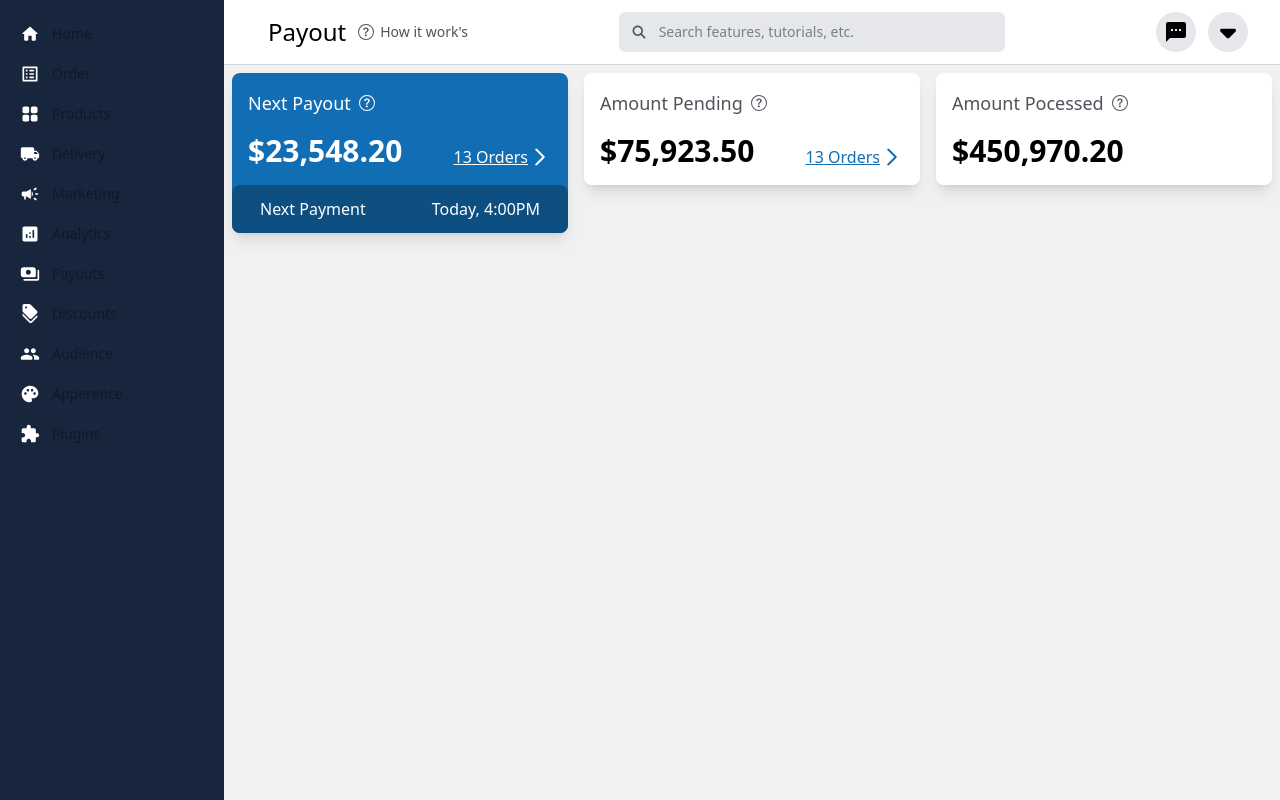
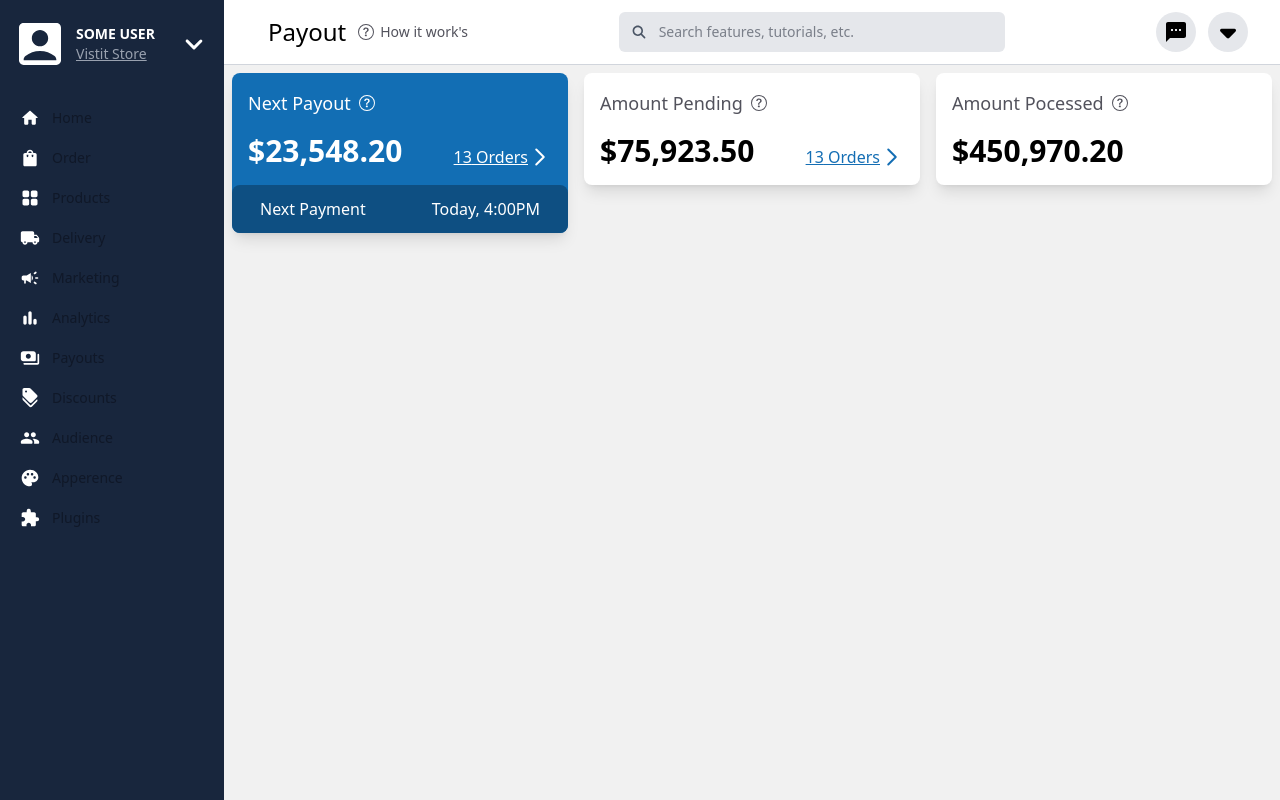
Before and after one commit to tushar0i/dukaan-payout-dashboard, a React app: page / in a window 1280 px wide. Built offline with nearby package versions, Linux system fonts and the light colour scheme; the HTML template or start-up script is replaced by a standard one.

Commit message:
Adding Profile and icons in SidePanal

```diff
--- a/components/SidePanal.jsx
+++ b/components/SidePanal.jsx
@@ -1,78 +1,100 @@
 const SidePanal = () => {
     return (<>
 
-        <aside  class="fixed lg:sticky z-40 w-56 h-screen transition-transform -translate-x-full lg:translate-x-0 " aria-label="Sidebar">
+        <aside class="fixed lg:sticky z-40 w-56 h-screen transition-transform -translate-x-full lg:translate-x-0 " aria-label="Sidebar">
             <div class="h-full px-3 py-4 overflow-y-auto bg-[#18263d]">
+                <div className="flex justify-between items-center pb-7">
+
+                    <div className="flex items-center">
+                        <svg xmlns="http://www.w3.org/2000/svg" className="w-14 h-14 fill-white" viewBox="0 0 24 24"><path d="M19 3H5c-1.1 0-2 .9-2 2v14c0 1.1.9 2 2 2h14c1.1 0 2-.9 2-2V5c0-1.1-.9-2-2-2zm-7 3c1.93 0 3.5 1.57 3.5 3.5S13.93 13 12 13s-3.5-1.57-3.5-3.5S10.07 6 12 6zm7 13H5v-.23c0-.62.28-1.2.76-1.58C7.47 15.82 9.64 15 12 15s4.53.82 6.24 2.19c.48.38.76.97.76 1.58V19z" /></svg>
+
+                        <div className="pl-2 flex-col">
+                        <div className="text-white text-sm font-bold">
+                            SOME USER
+                        </div>
+                        <div className="text-gray-400 underline  text-sm font-light cursor-pointer">
+                            Vistit Store
+                        </div>
+                    </div>
+                    </div>
+                    <div className="h-9 w-9 flex justify-end cursor-pointer">
+                        <svg xmlns="http://www.w3.org/2000/svg" className="fill-white" viewBox="0 0 24 24"><path d="M8.12 9.29 12 13.17l3.88-3.88a.996.996 0 1 1 1.41 1.41l-4.59 4.59a.996.996 0 0 1-1.41 0L6.7 10.7a.996.996 0 0 1 0-1.41c.39-.38 1.03-.39 1.42 0z" /></svg>
+                    </div>
+                </div>
                 <ul class="space-y-1 text-sm font-medium">
                     <li>
                         <a href="#" class="flex items-center p-2 text-gray-900 rounded-lg dark:text-white hover:bg-gray-100 dark:hover:bg-gray-700 group">
-                            <svg xmlns="http://www.w3.org/2000/svg" className="h-5 w-5 fill-white" viewBox="0 0 24 24"><path d="M10 19v-5h4v5c0 .55.45 1 1 1h3c.55 0 1-.45 1-1v-7h1.7c.46 0 .68-.57.33-.87L12.67 3.6c-.38-.34-.96-.34-1.34 0l-8.36 7.53c-.34.3-.13.87.33.87H5v7c0 .55.45 1 1 1h3c.55 0 1-.45 1-1z"/></svg>
+                            <svg xmlns="http://www.w3.org/2000/svg" className="h-5 w-5 fill-white" viewBox="0 0 24 24"><path d="M10 19v-5h4v5c0 .55.45 1 1 1h3c.55 0 1-.45 1-1v-7h1.7c.46 0 .68-.57.33-.87L12.67 3.6c-.38-.34-.96-.34-1.34 0l-8.36 7.53c-.34.3-.13.87.33.87H5v7c0 .55.45 1 1 1h3c.55 0 1-.45 1-1z" /></svg>
                             <span class="ms-3">Home</span>
                         </a>
                     </li>
                     <li>
                         <a href="#" class="flex items-center p-2 text-gray-900 rounded-lg dark:text-white hover:bg-gray-100 dark:hover:bg-gray-700 group">
-                           <svg xmlns="http://www.w3.org/2000/svg" className="h-5 w-5 fill-white" viewBox="0 0 24 24"><path d="M12 9h4c.55 0 1-.45 1-1s-.45-1-1-1h-4c-.55 0-1 .45-1 1s.45 1 1 1zm0 4h4c.55 0 1-.45 1-1s-.45-1-1-1h-4c-.55 0-1 .45-1 1s.45 1 1 1zm0 4h4c.55 0 1-.45 1-1s-.45-1-1-1h-4c-.55 0-1 .45-1 1s.45 1 1 1zM7 7h2v2H7zm0 4h2v2H7zm0 4h2v2H7zM20 3H4c-.55 0-1 .45-1 1v16c0 .55.45 1 1 1h16c.55 0 1-.45 1-1V4c0-.55-.45-1-1-1zm-1 16H5V5h14v14z"/></svg>
+
+                            <svg xmlns="http://www.w3.org/2000/svg" className="h-5 w-5 fill-white" viewBox="0 0 24 24"><path d="M18 6h-2c0-2.21-1.79-4-4-4S8 3.79 8 6H6c-1.1 0-2 .9-2 2v12c0 1.1.9 2 2 2h12c1.1 0 2-.9 2-2V8c0-1.1-.9-2-2-2zm-8 4c0 .55-.45 1-1 1s-1-.45-1-1V8h2v2zm2-6c1.1 0 2 .9 2 2h-4c0-1.1.9-2 2-2zm4 6c0 .55-.45 1-1 1s-1-.45-1-1V8h2v2z"/></svg>
                             <span class="flex-1 ms-3 whitespace-nowrap">Order</span>
 
                         </a>
                     </li>
                     <li>
                         <a href="#" class="flex items-center p-2 text-gray-900 rounded-lg dark:text-white hover:bg-gray-100 dark:hover:bg-gray-700 group">
-                            <svg xmlns="http://www.w3.org/2000/svg"className="h-5 w-5 fill-white"viewBox="0 0 24 24"><path d="M5 11h4c1.1 0 2-.9 2-2V5c0-1.1-.9-2-2-2H5c-1.1 0-2 .9-2 2v4c0 1.1.9 2 2 2zm0 10h4c1.1 0 2-.9 2-2v-4c0-1.1-.9-2-2-2H5c-1.1 0-2 .9-2 2v4c0 1.1.9 2 2 2zm8-16v4c0 1.1.9 2 2 2h4c1.1 0 2-.9 2-2V5c0-1.1-.9-2-2-2h-4c-1.1 0-2 .9-2 2zm2 16h4c1.1 0 2-.9 2-2v-4c0-1.1-.9-2-2-2h-4c-1.1 0-2 .9-2 2v4c0 1.1.9 2 2 2z"/></svg>
+                            <svg xmlns="http://www.w3.org/2000/svg" className="h-5 w-5 fill-white" viewBox="0 0 24 24"><path d="M5 11h4c1.1 0 2-.9 2-2V5c0-1.1-.9-2-2-2H5c-1.1 0-2 .9-2 2v4c0 1.1.9 2 2 2zm0 10h4c1.1 0 2-.9 2-2v-4c0-1.1-.9-2-2-2H5c-1.1 0-2 .9-2 2v4c0 1.1.9 2 2 2zm8-16v4c0 1.1.9 2 2 2h4c1.1 0 2-.9 2-2V5c0-1.1-.9-2-2-2h-4c-1.1 0-2 .9-2 2zm2 16h4c1.1 0 2-.9 2-2v-4c0-1.1-.9-2-2-2h-4c-1.1 0-2 .9-2 2v4c0 1.1.9 2 2 2z" /></svg>
                             <span class="flex-1 ms-3 whitespace-nowrap">Products</span>
 
                         </a>
                     </li>
                     <li>
                         <a href="#" class="flex items-center p-2 text-gray-900 rounded-lg dark:text-white hover:bg-gray-100 dark:hover:bg-gray-700 group">
-                            <svg xmlns="http://www.w3.org/2000/svg" className="h-5 w-5 fill-white" viewBox="0 0 24 24"><path d="M19.5 8H17V6c0-1.1-.9-2-2-2H3c-1.1 0-2 .9-2 2v9c0 1.1.9 2 2 2 0 1.66 1.34 3 3 3s3-1.34 3-3h6c0 1.66 1.34 3 3 3s3-1.34 3-3h1c.55 0 1-.45 1-1v-3.33c0-.43-.14-.85-.4-1.2L20.3 8.4c-.19-.25-.49-.4-.8-.4zM6 18c-.55 0-1-.45-1-1s.45-1 1-1 1 .45 1 1-.45 1-1 1zm13.5-8.5 1.96 2.5H17V9.5h2.5zM18 18c-.55 0-1-.45-1-1s.45-1 1-1 1 .45 1 1-.45 1-1 1z"/></svg>
+                            <svg xmlns="http://www.w3.org/2000/svg" className="h-5 w-5 fill-white" viewBox="0 0 24 24"><path d="M19.5 8H17V6c0-1.1-.9-2-2-2H3c-1.1 0-2 .9-2 2v9c0 1.1.9 2 2 2 0 1.66 1.34 3 3 3s3-1.34 3-3h6c0 1.66 1.34 3 3 3s3-1.34 3-3h1c.55 0 1-.45 1-1v-3.33c0-.43-.14-.85-.4-1.2L20.3 8.4c-.19-.25-.49-.4-.8-.4zM6 18c-.55 0-1-.45-1-1s.45-1 1-1 1 .45 1 1-.45 1-1 1zm13.5-8.5 1.96 2.5H17V9.5h2.5zM18 18c-.55 0-1-.45-1-1s.45-1 1-1 1 .45 1 1-.45 1-1 1z" /></svg>
                             <span class="flex-1 ms-3 whitespace-nowrap">Delivery</span>
                         </a>
                     </li>
                     <li>
                         <a href="#" class="flex items-center p-2 text-gray-900 rounded-lg dark:text-white hover:bg-gray-100 dark:hover:bg-gray-700 group">
-                            <svg xmlns="http://www.w3.org/2000/svg" className="h-5 w-5 fill-white" viewBox="0 0 24 24"><path d="M18 12c0 .55.45 1 1 1h2c.55 0 1-.45 1-1s-.45-1-1-1h-2c-.55 0-1 .45-1 1zm-1.41 4.82a.966.966 0 0 0 .2 1.37c.53.39 1.09.81 1.62 1.21.44.33 1.06.24 1.38-.2 0-.01.01-.01.01-.02a.978.978 0 0 0-.2-1.38c-.53-.4-1.09-.82-1.61-1.21a.993.993 0 0 0-1.39.21c0 .01-.01.02-.01.02zm3.22-12.01c0-.01-.01-.01-.01-.02a.98.98 0 0 0-1.38-.2c-.53.4-1.1.82-1.62 1.22-.44.33-.52.95-.19 1.38 0 .01.01.01.01.02.33.44.94.53 1.38.2.53-.39 1.09-.82 1.62-1.22.43-.32.51-.94.19-1.38zM8 9H4c-1.1 0-2 .9-2 2v2c0 1.1.9 2 2 2h1v3c0 .55.45 1 1 1s1-.45 1-1v-3h1l5 3V6L8 9zm7.5 3c0-1.33-.58-2.53-1.5-3.35v6.69c.92-.81 1.5-2.01 1.5-3.34z"/></svg>
+                            <svg xmlns="http://www.w3.org/2000/svg" className="h-5 w-5 fill-white" viewBox="0 0 24 24"><path d="M18 12c0 .55.45 1 1 1h2c.55 0 1-.45 1-1s-.45-1-1-1h-2c-.55 0-1 .45-1 1zm-1.41 4.82a.966.966 0 0 0 .2 1.37c.53.39 1.09.81 1.62 1.21.44.33 1.06.24 1.38-.2 0-.01.01-.01.01-.02a.978.978 0 0 0-.2-1.38c-.53-.4-1.09-.82-1.61-1.21a.993.993 0 0 0-1.39.21c0 .01-.01.02-.01.02zm3.22-12.01c0-.01-.01-.01-.01-.02a.98.98 0 0 0-1.38-.2c-.53.4-1.1.82-1.62 1.22-.44.33-.52.95-.19 1.38 0 .01.01.01.01.02.33.44.94.53 1.38.2.53-.39 1.09-.82 1.62-1.22.43-.32.51-.94.19-1.38zM8 9H4c-1.1 0-2 .9-2 2v2c0 1.1.9 2 2 2h1v3c0 .55.45 1 1 1s1-.45 1-1v-3h1l5 3V6L8 9zm7.5 3c0-1.33-.58-2.53-1.5-3.35v6.69c.92-.81 1.5-2.01 1.5-3.34z" /></svg>
                             <span class="flex-1 ms-3 whitespace-nowrap">Marketing</span>
                         </a>
                     </li>
                     <li>
                         <a href="#" class="flex items-center p-2 text-gray-900 rounded-lg dark:text-white hover:bg-gray-100 dark:hover:bg-gray-700 group">
-                            <svg xmlns="http://www.w3.org/2000/svg" className="h-5 w-5 fill-white" viewBox="0 0 24 24"><path d="M19 3H5c-1.1 0-2 .9-2 2v14c0 1.1.9 2 2 2h14c1.1 0 2-.9 2-2V5c0-1.1-.9-2-2-2zM8 17c-.55 0-1-.45-1-1v-3c0-.55.45-1 1-1s1 .45 1 1v3c0 .55-.45 1-1 1zm4 0c-.55 0-1-.45-1-1v-1c0-.55.45-1 1-1s1 .45 1 1v1c0 .55-.45 1-1 1zm0-5c-.55 0-1-.45-1-1s.45-1 1-1 1 .45 1 1-.45 1-1 1zm4 5c-.55 0-1-.45-1-1V8c0-.55.45-1 1-1s1 .45 1 1v8c0 .55-.45 1-1 1z"/></svg>
+                            <svg xmlns="http://www.w3.org/2000/svg" className="h-5 w-5 fill-white" viewBox="0 0 24 24"><path d="M6 20c1.1 0 2-.9 2-2v-7c0-1.1-.9-2-2-2s-2 .9-2 2v7c0 1.1.9 2 2 2zm10-5v3c0 1.1.9 2 2 2s2-.9 2-2v-3c0-1.1-.9-2-2-2s-2 .9-2 2zm-4 5c1.1 0 2-.9 2-2V6c0-1.1-.9-2-2-2s-2 .9-2 2v12c0 1.1.9 2 2 2z"/></svg>
                             <span class="flex-1 ms-3 whitespace-nowrap">Analytics</span>
                         </a>
                     </li>
                     <li>
-                        <a href="#" class="flex items-center p-2 text-gray-900 rounded-lg dark:text-white hover:bg-gray-100 dark:hover:bg-gray-700 group">
-                            <svg xmlns="http://www.w3.org/2000/svg" className="h-5 w-5 fill-white" viewBox="0 0 24 24"><path d="M23 8v10c0 1.1-.9 2-2 2H5c-.55 0-1-.45-1-1s.45-1 1-1h16V8c0-.55.45-1 1-1s1 .45 1 1zM4 16c-1.66 0-3-1.34-3-3V7c0-1.66 1.34-3 3-3h12c1.66 0 3 1.34 3 3v7c0 1.1-.9 2-2 2H4zm3-6c0 1.66 1.34 3 3 3s3-1.34 3-3-1.34-3-3-3-3 1.34-3 3z"/></svg>
+                        <a href="#" class="flex items-center p-2 text-gray-900 rounded-lg dark:text-white  hover:bg-gray-100 dark:bg-gray-700 dark:hover:bg-gray-700 group">
+                            <svg xmlns="http://www.w3.org/2000/svg" className="h-5 w-5 fill-white" viewBox="0 0 24 24"><path d="M23 8v10c0 1.1-.9 2-2 2H5c-.55 0-1-.45-1-1s.45-1 1-1h16V8c0-.55.45-1 1-1s1 .45 1 1zM4 16c-1.66 0-3-1.34-3-3V7c0-1.66 1.34-3 3-3h12c1.66 0 3 1.34 3 3v7c0 1.1-.9 2-2 2H4zm3-6c0 1.66 1.34 3 3 3s3-1.34 3-3-1.34-3-3-3-3 1.34-3 3z" /></svg>
                             <span class="flex-1 ms-3 whitespace-nowrap">Payouts</span>
                         </a>
                     </li>
                     <li>
                         <a href="#" class="flex items-center p-2 text-gray-900 rounded-lg dark:text-white hover:bg-gray-100 dark:hover:bg-gray-700 group">
-                            <svg xmlns="http://www.w3.org/2000/svg" className="h-5 w-5 fill-white" viewBox="0 0 24 24"><path d="M12.79 21 3 11.21v2c0 .53.21 1.04.59 1.41l7.79 7.79c.78.78 2.05.78 2.83 0l6.21-6.21c.78-.78.78-2.05 0-2.83L12.79 21z"/><path d="M11.38 17.41c.78.78 2.05.78 2.83 0l6.21-6.21c.78-.78.78-2.05 0-2.83L12.63.58A2.04 2.04 0 0 0 11.21 0H5C3.9 0 3 .9 3 2v6.21c0 .53.21 1.04.59 1.41l7.79 7.79zM7.25 3a1.25 1.25 0 1 1 0 2.5 1.25 1.25 0 0 1 0-2.5z"/></svg>
+                            <svg xmlns="http://www.w3.org/2000/svg" className="h-5 w-5 fill-white" viewBox="0 0 24 24"><path d="M12.79 21 3 11.21v2c0 .53.21 1.04.59 1.41l7.79 7.79c.78.78 2.05.78 2.83 0l6.21-6.21c.78-.78.78-2.05 0-2.83L12.79 21z" /><path d="M11.38 17.41c.78.78 2.05.78 2.83 0l6.21-6.21c.78-.78.78-2.05 0-2.83L12.63.58A2.04 2.04 0 0 0 11.21 0H5C3.9 0 3 .9 3 2v6.21c0 .53.21 1.04.59 1.41l7.79 7.79zM7.25 3a1.25 1.25 0 1 1 0 2.5 1.25 1.25 0 0 1 0-2.5z" /></svg>
                             <span class="flex-1 ms-3 whitespace-nowrap">Discounts</span>
                         </a>
                     </li>
                     <li>
                         <a href="#" class="flex items-center p-2 text-gray-900 rounded-lg dark:text-white hover:bg-gray-100 dark:hover:bg-gray-700 group">
-                            <svg xmlns="http://www.w3.org/2000/svg" className="h-5 w-5 fill-white" viewBox="0 0 24 24"><path d="M16 11c1.66 0 2.99-1.34 2.99-3S17.66 5 16 5s-3 1.34-3 3 1.34 3 3 3zm-8 0c1.66 0 2.99-1.34 2.99-3S9.66 5 8 5 5 6.34 5 8s1.34 3 3 3zm0 2c-2.33 0-7 1.17-7 3.5V18c0 .55.45 1 1 1h12c.55 0 1-.45 1-1v-1.5c0-2.33-4.67-3.5-7-3.5zm8 0c-.29 0-.62.02-.97.05.02.01.03.03.04.04 1.14.83 1.93 1.94 1.93 3.41V18c0 .35-.07.69-.18 1H22c.55 0 1-.45 1-1v-1.5c0-2.33-4.67-3.5-7-3.5z"/></svg>
+                            <svg xmlns="http://www.w3.org/2000/svg" className="h-5 w-5 fill-white" viewBox="0 0 24 24"><path d="M16 11c1.66 0 2.99-1.34 2.99-3S17.66 5 16 5s-3 1.34-3 3 1.34 3 3 3zm-8 0c1.66 0 2.99-1.34 2.99-3S9.66 5 8 5 5 6.34 5 8s1.34 3 3 3zm0 2c-2.33 0-7 1.17-7 3.5V18c0 .55.45 1 1 1h12c.55 0 1-.45 1-1v-1.5c0-2.33-4.67-3.5-7-3.5zm8 0c-.29 0-.62.02-.97.05.02.01.03.03.04.04 1.14.83 1.93 1.94 1.93 3.41V18c0 .35-.07.69-.18 1H22c.55 0 1-.45 1-1v-1.5c0-2.33-4.67-3.5-7-3.5z" /></svg>
                             <span class="flex-1 ms-3 whitespace-nowrap">Audience</span>
                         </a>
                     </li>
                     <li>
                         <a href="#" class="flex items-center p-2 text-gray-900 rounded-lg dark:text-white hover:bg-gray-100 dark:hover:bg-gray-700 group">
-                            <svg xmlns="http://www.w3.org/2000/svg" className="h-5 w-5 fill-white" viewBox="0 0 24 24"><path d="M12 2C6.49 2 2 6.49 2 12s4.49 10 10 10a2.5 2.5 0 0 0 2.5-2.5c0-.61-.23-1.2-.64-1.67a.528.528 0 0 1-.13-.33c0-.28.22-.5.5-.5H16c3.31 0 6-2.69 6-6 0-4.96-4.49-9-10-9zm5.5 11c-.83 0-1.5-.67-1.5-1.5s.67-1.5 1.5-1.5 1.5.67 1.5 1.5-.67 1.5-1.5 1.5zm-3-4c-.83 0-1.5-.67-1.5-1.5S13.67 6 14.5 6s1.5.67 1.5 1.5S15.33 9 14.5 9zM5 11.5c0-.83.67-1.5 1.5-1.5s1.5.67 1.5 1.5S7.33 13 6.5 13 5 12.33 5 11.5zm6-4c0 .83-.67 1.5-1.5 1.5S8 8.33 8 7.5 8.67 6 9.5 6s1.5.67 1.5 1.5z"/></svg>
+                            <svg xmlns="http://www.w3.org/2000/svg" className="h-5 w-5 fill-white" viewBox="0 0 24 24"><path d="M12 2C6.49 2 2 6.49 2 12s4.49 10 10 10a2.5 2.5 0 0 0 2.5-2.5c0-.61-.23-1.2-.64-1.67a.528.528 0 0 1-.13-.33c0-.28.22-.5.5-.5H16c3.31 0 6-2.69 6-6 0-4.96-4.49-9-10-9zm5.5 11c-.83 0-1.5-.67-1.5-1.5s.67-1.5 1.5-1.5 1.5.67 1.5 1.5-.67 1.5-1.5 1.5zm-3-4c-.83 0-1.5-.67-1.5-1.5S13.67 6 14.5 6s1.5.67 1.5 1.5S15.33 9 14.5 9zM5 11.5c0-.83.67-1.5 1.5-1.5s1.5.67 1.5 1.5S7.33 13 6.5 13 5 12.33 5 11.5zm6-4c0 .83-.67 1.5-1.5 1.5S8 8.33 8 7.5 8.67 6 9.5 6s1.5.67 1.5 1.5z" /></svg>
                             <span class="flex-1 ms-3 whitespace-nowrap">Apperence</span>
                         </a>
                     </li>
                     <li>
                         <a href="#" class="flex items-center p-2 text-gray-900 rounded-lg dark:text-white hover:bg-gray-100 dark:hover:bg-gray-700 group">
-                            <svg xmlns="http://www.w3.org/2000/svg" className="h-5 w-5 fill-white" viewBox="0 0 24 24"><path d="M20.5 11H19V7c0-1.1-.9-2-2-2h-4V3.5a2.5 2.5 0 0 0-5 0V5H4c-1.1 0-1.99.9-1.99 2v3.8H3.5c1.49 0 2.7 1.21 2.7 2.7s-1.21 2.7-2.7 2.7H2V20c0 1.1.9 2 2 2h3.8v-1.5c0-1.49 1.21-2.7 2.7-2.7s2.7 1.21 2.7 2.7V22H17c1.1 0 2-.9 2-2v-4h1.5a2.5 2.5 0 0 0 0-5z"/></svg>
+                            <svg xmlns="http://www.w3.org/2000/svg" className="h-5 w-5 fill-white" viewBox="0 0 24 24"><path d="M20.5 11H19V7c0-1.1-.9-2-2-2h-4V3.5a2.5 2.5 0 0 0-5 0V5H4c-1.1 0-1.99.9-1.99 2v3.8H3.5c1.49 0 2.7 1.21 2.7 2.7s-1.21 2.7-2.7 2.7H2V20c0 1.1.9 2 2 2h3.8v-1.5c0-1.49 1.21-2.7 2.7-2.7s2.7 1.21 2.7 2.7V22H17c1.1 0 2-.9 2-2v-4h1.5a2.5 2.5 0 0 0 0-5z" /></svg>
                             <span class="flex-1 ms-3 whitespace-nowrap">Plugins</span>
                         </a>
                     </li>
                 </ul>
+                <div>
+
+                </div>
             </div>
         </aside>
 
```
